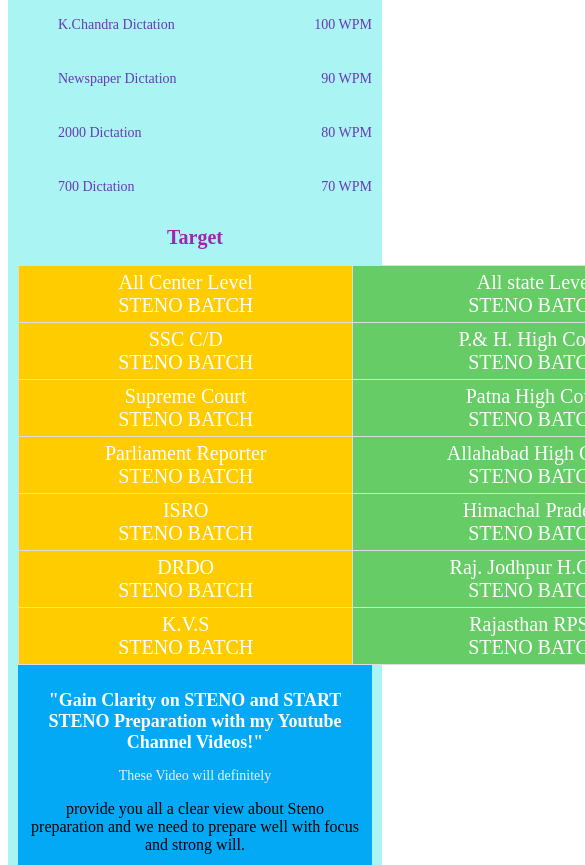
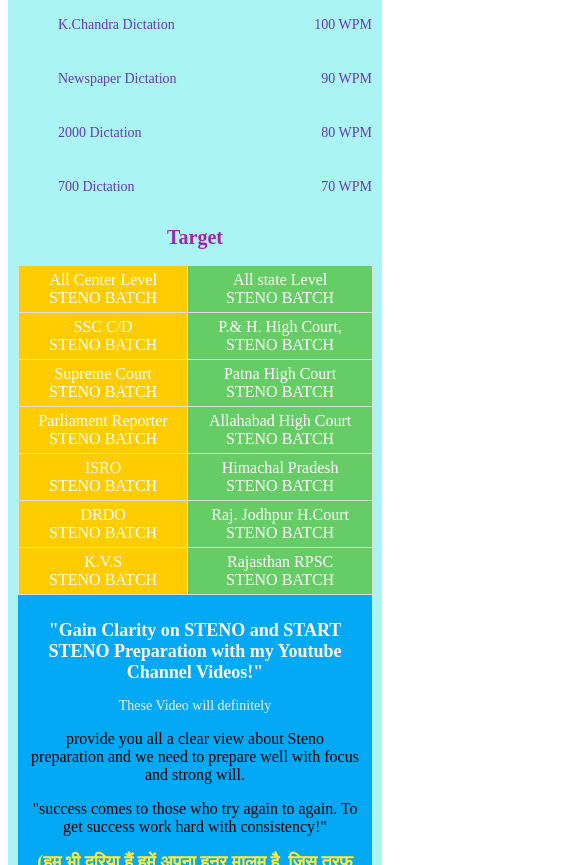
Before and after one commit to Kundankr7/projecttjhu, a plain HTML site: page indeex.html in a window 390 px wide. Shown: the part 589-1454 px from the top of the page, 585 px wide, since content can reach past the window. Drawn offline with Linux system fonts and the light colour scheme.

Commit message:
Add files via upload

```diff
--- a/style81.css
+++ b/style81.css
@@ -131,6 +131,14 @@
       .row:nth-child(7) {
         background-color: #6666ff;
       }
+      @media (max-width: 768px) {
+        .table-container {
+          width: 100%;
+        }
+        .cell {
+          font-size: 16px;
+        }
+      }
 
   .colorful-container {
     background-color: #03a9f4;
```
